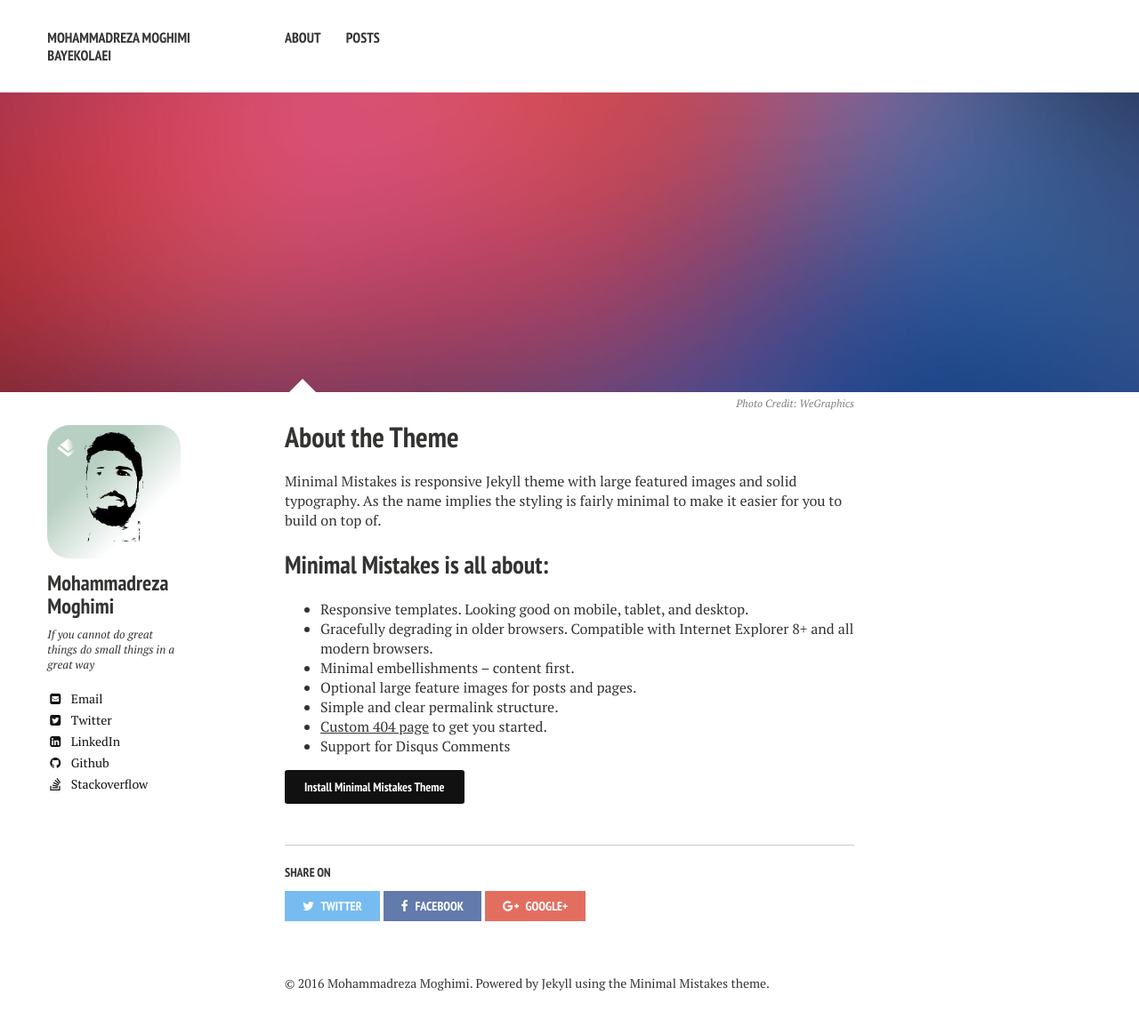
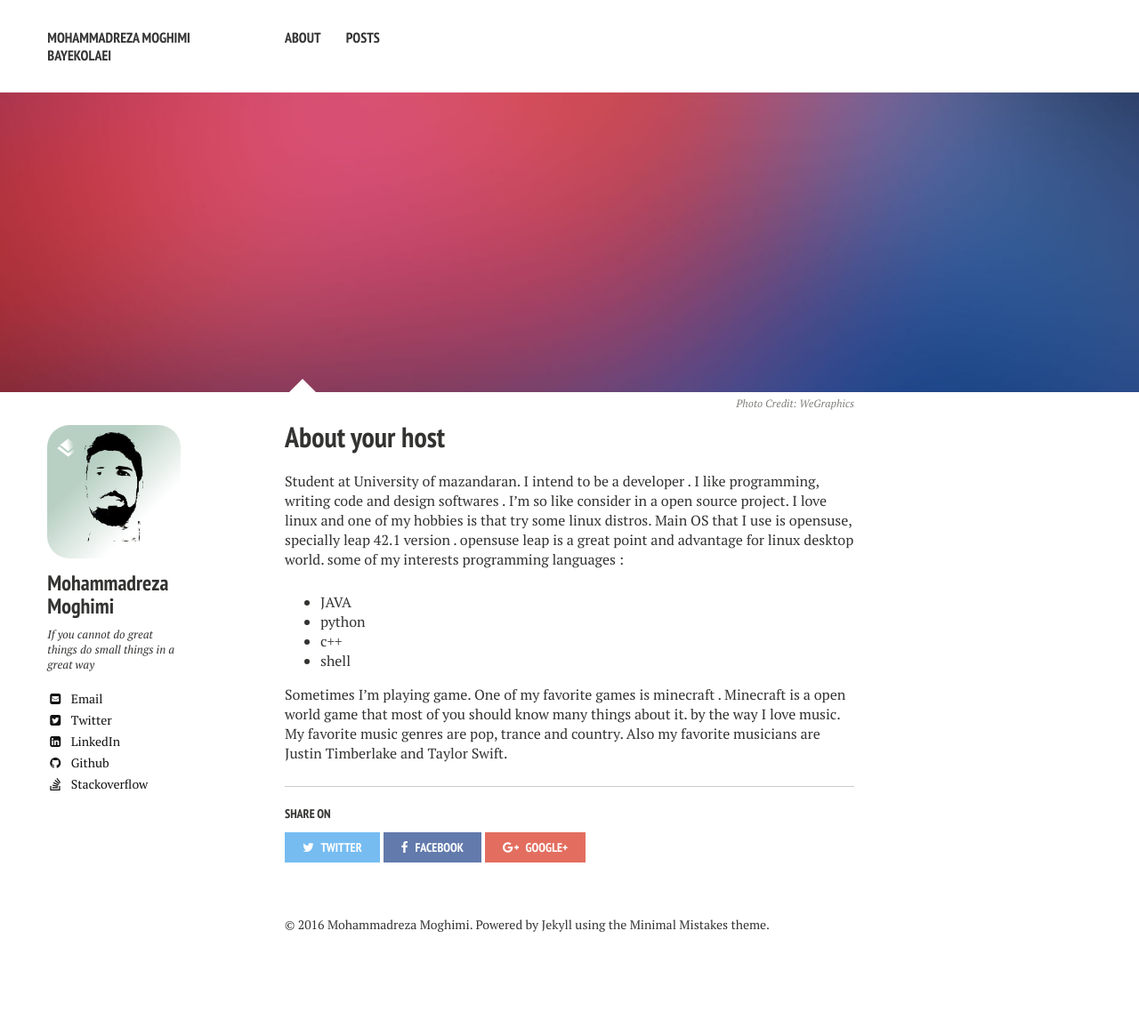
Before and after one commit to mimr9/mimr9.github.io, a Jekyll site: the page built from about/index.md, in a window 1280 px wide. Shown: the whole page at 89% size. Built offline with Jekyll 4.4.1, drawn with Linux system fonts in a browser that asks for light colours; nearby versions of some CDN libraries; comment, search, counter and statistics services are not loaded; after the commit the page ends 1098 px from its top, so only the background shows below that.

Commit message:
Update index.md

```diff
--- a/about/index.md
+++ b/about/index.md
@@ -1,25 +1,18 @@
 ---
 layout: page
-title: About the Theme
-tags: [about, Jekyll, theme, responsive]
-modified: 2014-08-08T20:53:07.573882-04:00
+title: About your host
+tags: [about, mimr, moghimi, mohammadreza, mohammad-reza-moghimi]
 comments: true
 image:
   feature: sample-image-2.jpg
   credit: WeGraphics
   creditlink: http://wegraphics.net/downloads/free-ultimate-blurred-background-pack/
 ---
+Student at University of mazandaran. I intend to be a developer . I like programming, writing code and design softwares . I'm so like consider in a open source project. I love linux and one of my hobbies is that try some linux distros. Main OS that I use is opensuse, specially leap 42.1 version . opensuse leap is a great point and advantage for linux desktop world.
+some of my interests programming languages :
+* JAVA
+* python
+* c++
+* shell
 
-Minimal Mistakes is responsive Jekyll theme with large featured images and solid typography. As the name implies the styling is fairly minimal to make it easier for you to build on top of.
-
-## Minimal Mistakes is all about:
-
-* Responsive templates. Looking good on mobile, tablet, and desktop.
-* Gracefully degrading in older browsers. Compatible with Internet Explorer 8+ and all modern browsers.
-* Minimal embellishments -- content first.
-* Optional large feature images for posts and pages.
-* Simple and clear permalink structure.
-* [Custom 404 page](http://mmistakes.github.io/minimal-mistakes/404.html) to get you started.
-* Support for Disqus Comments
-
-<a markdown="0" href="{{ site.url }}/theme-setup" class="btn">Install Minimal Mistakes Theme</a>
+Sometimes I'm playing game. One of my favorite games is minecraft . Minecraft is a open world game that most of you should know many things about it. by the way I love music. My favorite music genres are pop, trance and country. Also my favorite musicians are Justin Timberlake and Taylor Swift.
```
